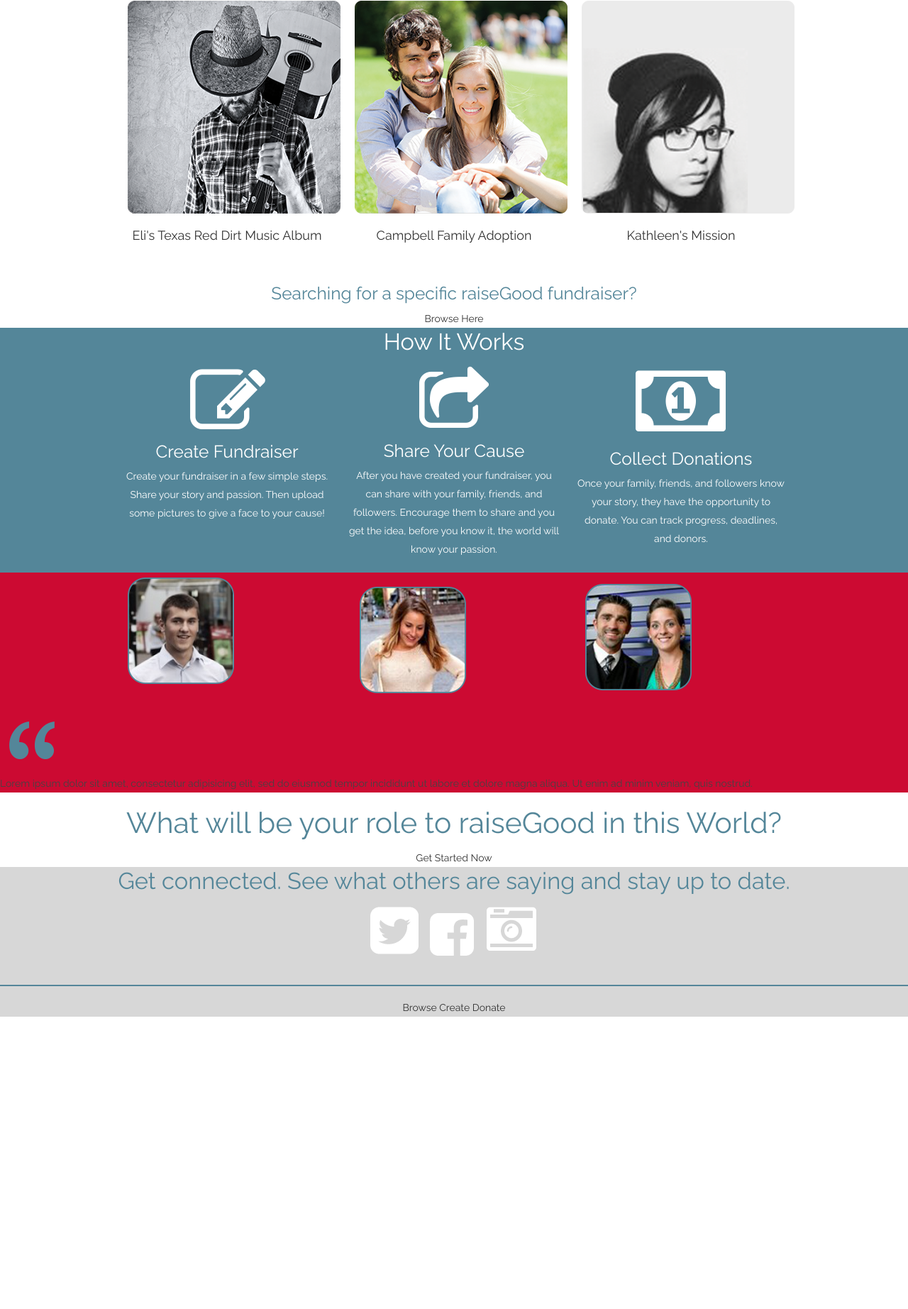
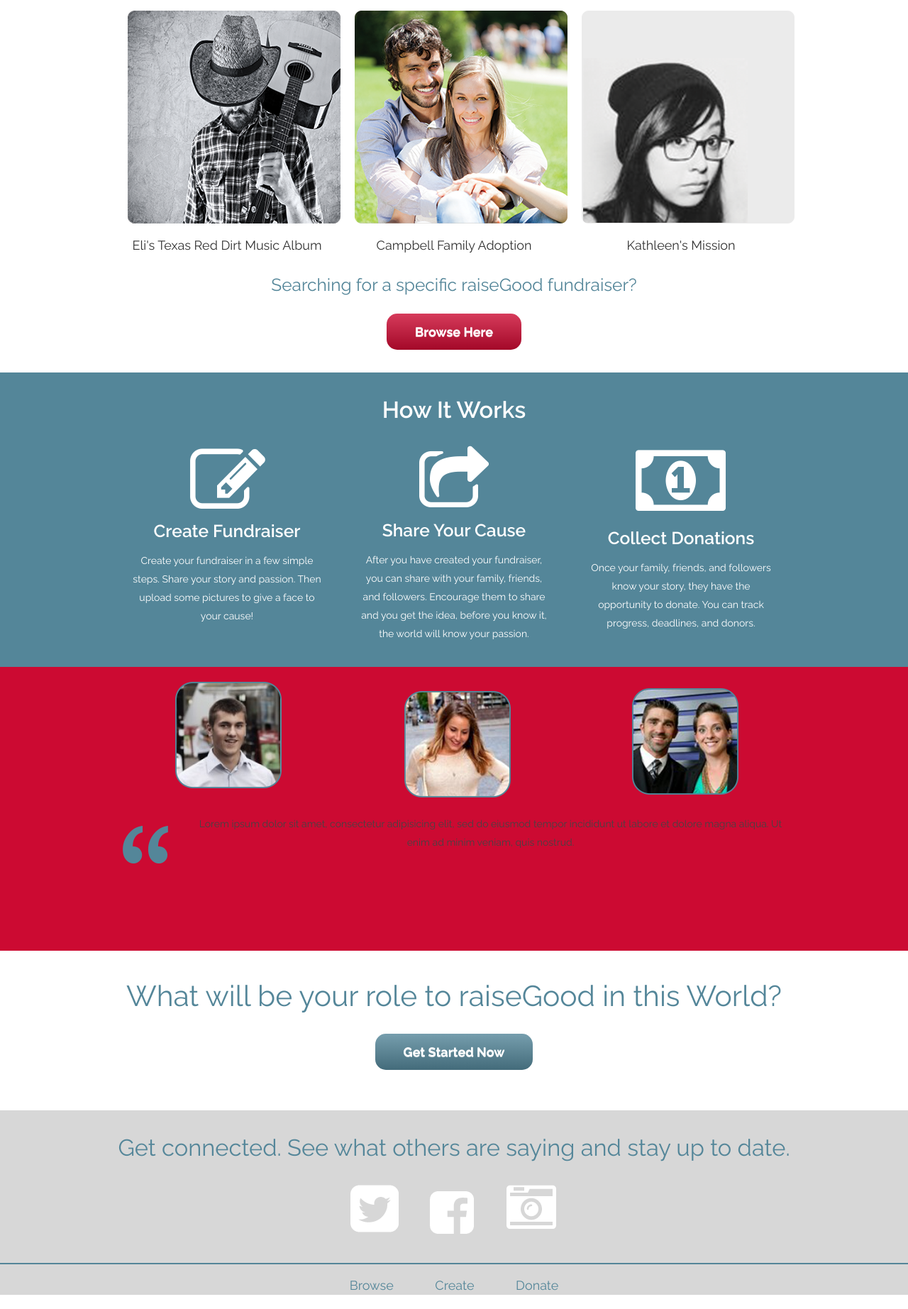
Before and after one commit to JennSlayton/raisegood, a website: page index.html in a window 1280 px wide. Shown: the part 713-2558 px from the top of the page at 71% size. Before the commit the page ends 2166 px from the top, so only its background shows below. Drawn offline with Linux system fonts and the light colour scheme.

Commit message:
sass addition

```diff
--- a/index.html
+++ b/index.html
@@ -19,7 +19,7 @@
     <header class="main-nav-header">
       <nav class="container">
         <ul class="left-nav">
-          <li><a href="#" class="logo">
+          <!--<li><a href="#" class="logo">-->
             <img src="images/logo.png">
           </a></li>
           <li><a href="#" class="nav-link">Browse</a></li>
@@ -27,7 +27,7 @@
           <li><a href="#" class="nav-link">Donate</a></li>
         </ul>
         <ul class="right-nav">
-          <li><a href="#" class="button-blue">Sign Up</a></li>
+          <li><a href="#" class="button button-blue button-small">Sign Up</a></li>
           <li><a href="#" class="right-link">Log In</a></li>
         </ul>
       </nav>
@@ -37,7 +37,7 @@
       <div class="main-header container">
         <div class="row">
           <div class="sixteen columns">
-            <div class="header-block-background ten column offset-by-three">
+            <div class="header-block-background ten column offset-by-two">
                 <h1>raiseGood in the World</h1>
             </div>
             <a href="#" class="button button-blue button-large">Get Started Now</a>
@@ -67,7 +67,7 @@
 
     <div class="searchline container">
       <h4>Searching for a specific raiseGood fundraiser?</h4>
-      <a href="#" class="red-button">Browse Here</a>
+      <a href="#" class="button button-red button-large">Browse Here</a>
     </div>
 
     <div class="how-it-works">
@@ -105,7 +105,7 @@
             <img src="images/couple.png">
         </div>
       </div>
-      <div class="scrolling-quote">
+      <div class="scrolling-quote container">
         <img src="images/Quote.png">
         <p>Lorem ipsum dolor sit amet, consectetur adipisicing elit, sed do eiusmod tempor incididunt ut labore et dolore magna aliqua. Ut enim ad minim veniam, quis nostrud.</p>
       </div>
@@ -114,7 +114,7 @@
     <div class="final-cta container">
       <h2>What will be your role to raiseGood in this World?
       </h2>
-      <a href="#" class="blue-button">Get Started Now</a>
+      <a href="#" class="button button-blue button-large">Get Started Now</a>
     </div>
 
     <div class="footer">
@@ -126,7 +126,9 @@
           <li><a href="http://www.instagram.com"><img src="images/instagram.png"></a></li>
         </ul>
       </div>
-      <img src="images/line.png">
+      <div class="line">
+        <img src="images/line.png">
+      </div>
       <div class="nav-footer container">
         <ul class="footer-nav">
           <li><a href="#" class="nav-link">Browse</a></li>
--- a/sass/_buttons.scss
+++ b/sass/_buttons.scss
@@ -2,8 +2,8 @@
 
 	.button{
 		border: none;
-		border-radius: 3px;
-		color: $base-white;
+		border-radius: 15px;
+		color: $base-white!important;
 		display: inline-block;
 		font-family: $main-typeface;
 		font-size: 15px;
@@ -49,9 +49,9 @@
 
 	//BUTTON STYLES
 
-	.button-small{ padding:8px 10px !important; }
-	.button-nav{ padding:12px 18px !important; }
-	.button-large{ font-size: 18px; padding:15px 40px !important; }
+	.button-small{ padding:8px 10px !important; margin:1em;  }
+	.button-nav{ padding:12px 18px !important; margin:1em;  }
+	.button-large{ font-size: 18px; margin:1em; padding:15px 40px !important; }
 	.button-long{ width:100%; }
 
 
--- a/sass/_homepage.scss
+++ b/sass/_homepage.scss
@@ -16,13 +16,15 @@ a{ text-decoration: none; }
 
         li{
           display: inline;
+          margin-top: 0;
+          padding: 0 1em 0 1em;
+        }
 
         a{
           color: $base-red;
           text-decoration: none;
         }
 
-      }
     }
 
     .right-nav {
@@ -32,6 +34,7 @@ a{ text-decoration: none; }
         display: inline;
 
         a {
+          ;
           text-decoration: none;
         }
 
@@ -50,7 +53,7 @@ a{ text-decoration: none; }
     min-height:500px;
 
     .main-header {
-      padding-top: 160px;
+      padding-top: 230px;
       text-align: center;
 
       .header-block-background{
@@ -66,9 +69,14 @@ a{ text-decoration: none; }
 
   .features {
     text-align: center;
+
     h3 {
       color: $base-blue;
       padding-top: 50px;
+    }
+    img {
+      padding-top: 1em;
+      padding-bottom: 0;
     }
 
     .nav-link {
@@ -79,9 +87,10 @@ a{ text-decoration: none; }
 
   .searchline {
     text-align: center;
+    padding-bottom: 1em;
     h4 {
       color: $base-blue;
-      padding-top: 50px;
+      padding-top: 1em;
     }
     a {
       text-decoration: none;
@@ -95,17 +104,43 @@ a{ text-decoration: none; }
     h3, h4, p {
       color: #FFFFFF;
     }
+
+    h3 {
+      padding: 1em 0 0.5em 0;
+      font-weight: 600;
+    }
+    h4 {
+      padding-bottom: 0.25em;
+      font-weight: 600;
+    }
+
+    p {
+      padding: 0 1em 1em 1em;
+    }
   }
 
   .quote-red-bg {
       background-color: $base-red;
+      min-height: 400px;
+      padding-top: 1em;
+      text-align: center;
+
+      }
+      .scrolling-quote {
+        img {
+          float: left;
+          padding-bottom: 0;
+        }
+      }
   }
 
 
   .final-cta {
     text-align: center;
+    min-height: 225px;
     h2 {
     color: $base-blue;
+    padding-top: 1em;
     }
     a {
       text-decoration: none;
@@ -118,6 +153,8 @@ a{ text-decoration: none; }
         text-align: center;
         h3 {
           color: $base-blue;
+          padding-top: 1em;
+          padding-bottom: 0.5em;
           text-align: center;
         }
         li {
@@ -125,17 +162,21 @@ a{ text-decoration: none; }
         }
         a {
           text-decoration: none;
+          padding: 0 1em;
         }
       }
-      img {
-        max-width: 100%;
-      }
-      .nav-footer {
-        color: $base-blue;
-        text-align: center;
 
+      .line {
+      max-width: 150%;
       }
 
-  }
+      .nav-footer {
+        text-align: center;
+        font-size: 18px;
+        a{
+          color: $base-blue;
+          padding: 0.5em 1.5em;
 
+        }
+      }
 }
```
Also changed, not shown: stylesheets/screen.css, 1 other file.
